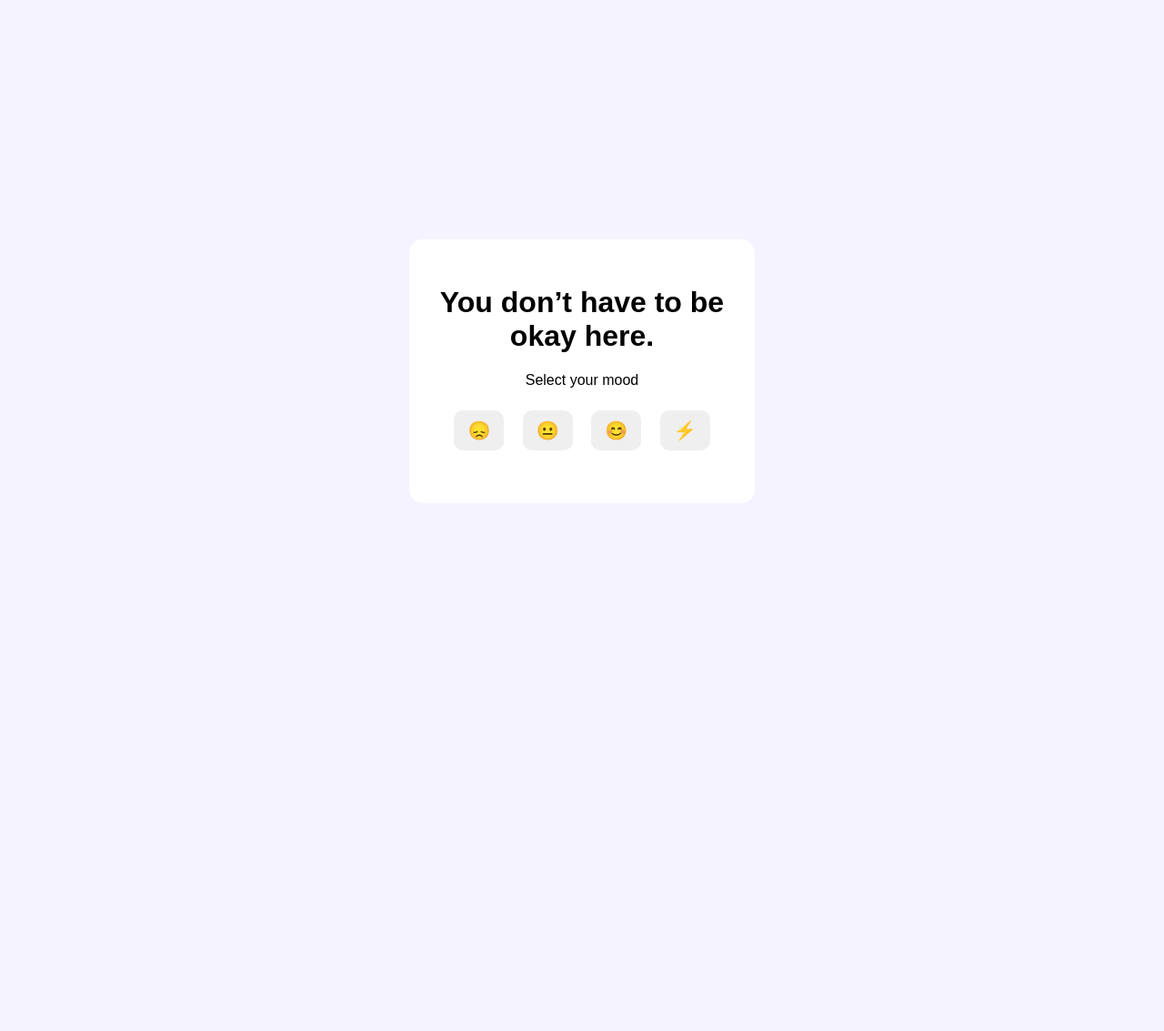
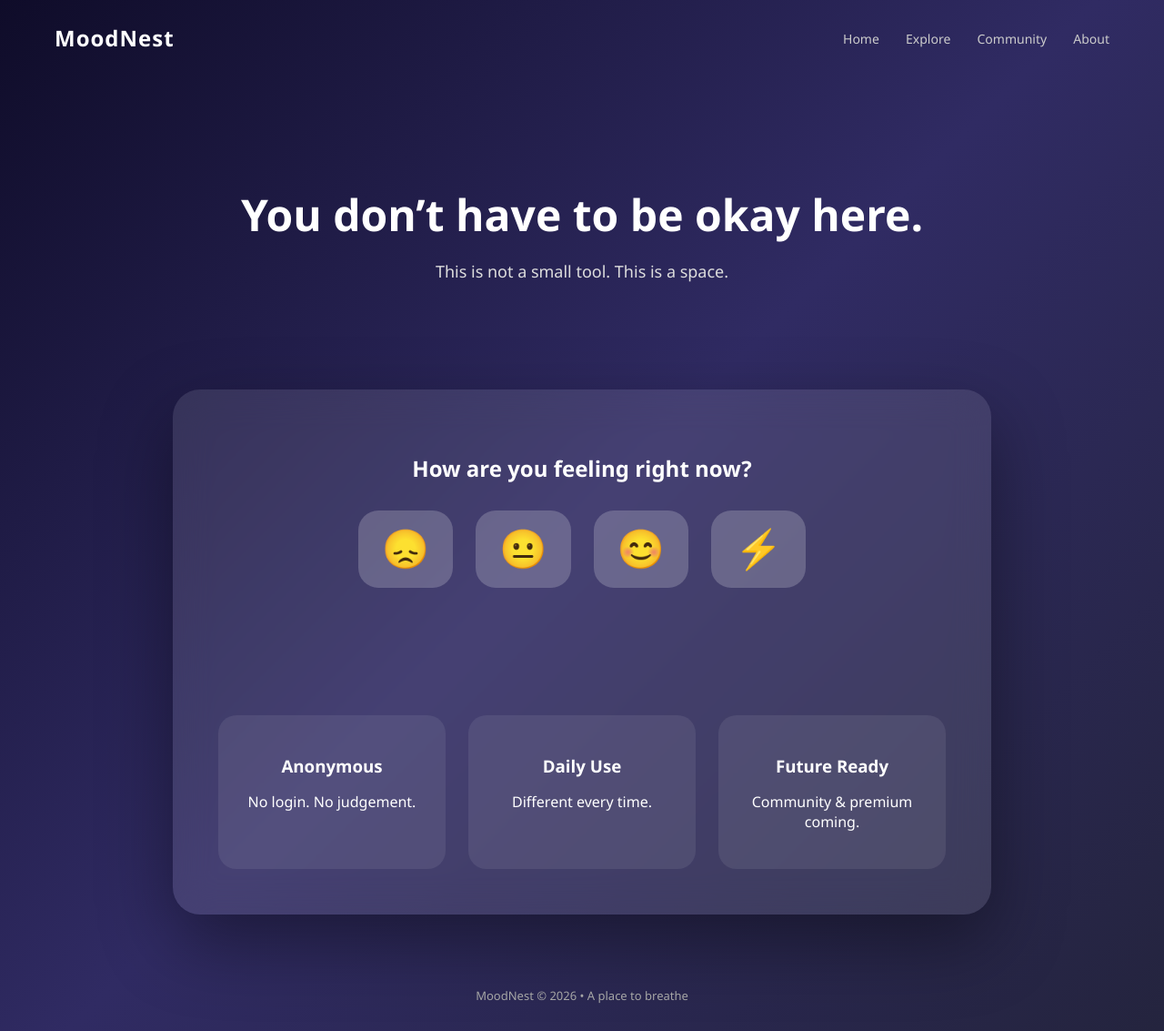
Before and after one commit to Stark678-creator/moodnest, a plain HTML site: page index.html in a window 1280 px wide. Shown: the whole page at 91% size. Before the commit the page ends 816 px from the top, so only its background shows below. Drawn offline with Linux system fonts and the light colour scheme.

Commit message:
Update index.html

```diff
--- a/index.html
+++ b/index.html
@@ -3,13 +3,168 @@
 <head>
 <meta charset="UTF-8">
 <title>MoodNest</title>
-  <link rel="stylesheet" href="style.css">
+
+<style>
+* { box-sizing: border-box; }
+
+body {
+  margin: 0;
+  font-family: "Segoe UI", Arial, sans-serif;
+  background: linear-gradient(135deg, #0f0c29, #302b63, #24243e);
+  color: white;
+  min-height: 100vh;
+}
+
+/* HEADER */
+header {
+  padding: 25px 60px;
+  display: flex;
+  justify-content: space-between;
+  align-items: center;
+}
+
+header h2 {
+  margin: 0;
+  font-weight: 600;
+  letter-spacing: 1px;
+}
+
+nav a {
+  color: #ccc;
+  margin-left: 25px;
+  text-decoration: none;
+  font-size: 14px;
+}
+
+nav a:hover { color: white; }
+
+/* HERO */
+.hero {
+  text-align: center;
+  padding: 80px 20px 50px;
+}
+
+.hero h1 {
+  font-size: 48px;
+  margin-bottom: 10px;
+}
+
+.hero p {
+  font-size: 18px;
+  color: #ddd;
+}
+
+/* CARD */
+.card {
+  background: rgba(255,255,255,0.1);
+  backdrop-filter: blur(20px);
+  max-width: 900px;
+  margin: 50px auto;
+  padding: 50px;
+  border-radius: 30px;
+  box-shadow: 0 30px 80px rgba(0,0,0,0.4);
+}
+
+/* MOODS */
+.moods {
+  display: flex;
+  justify-content: center;
+  gap: 25px;
+  margin: 30px 0;
+}
+
+.moods button {
+  font-size: 42px;
+  padding: 18px 26px;
+  border-radius: 22px;
+  border: none;
+  cursor: pointer;
+  background: rgba(255,255,255,0.2);
+  transition: transform .2s, background .2s;
+}
+
+.moods button:hover {
+  transform: scale(1.15);
+  background: rgba(255,255,255,0.35);
+}
+
+/* ACTIONS */
+.actions {
+  display: flex;
+  justify-content: center;
+  gap: 25px;
+  margin-top: 35px;
+}
+
+.actions button {
+  padding: 16px 34px;
+  font-size: 18px;
+  border-radius: 30px;
+  border: none;
+  cursor: pointer;
+  background: linear-gradient(135deg,#7f5af0,#5f3dc4);
+  color: white;
+  transition: transform .2s, box-shadow .2s;
+}
+
+.actions button:hover {
+  transform: translateY(-3px);
+  box-shadow: 0 10px 30px rgba(0,0,0,.4);
+}
+
+/* RESULT */
+#result {
+  margin-top: 40px;
+  text-align: center;
+  font-size: 20px;
+  min-height: 40px;
+}
+
+/* EXTRA SECTION */
+.features {
+  display: grid;
+  grid-template-columns: repeat(auto-fit,minmax(220px,1fr));
+  gap: 25px;
+  margin-top: 60px;
+}
+
+.feature {
+  background: rgba(255,255,255,0.08);
+  padding: 25px;
+  border-radius: 20px;
+  text-align: center;
+}
+
+.feature h3 { margin-bottom: 10px; }
+
+footer {
+  text-align: center;
+  padding: 30px;
+  font-size: 13px;
+  color: #aaa;
+}
+</style>
 </head>
+
 <body>
 
-  <div class="container">
+<header>
+  <h2>MoodNest</h2>
+  <nav>
+    <a href="#">Home</a>
+    <a href="#">Explore</a>
+    <a href="#">Community</a>
+    <a href="#">About</a>
+  </nav>
+</header>
+
+<section class="hero">
   <h1>You don’t have to be okay here.</h1>
-    <p>Select your mood</p>
+  <p>This is not a small tool. This is a space.</p>
+</section>
+
+<div class="card">
+  <h2 style="text-align:center;">How are you feeling right now?</h2>
 
   <div class="moods">
     <button onclick="selectMood()">😞</button>
@@ -18,15 +173,71 @@
     <button onclick="selectMood()">⚡</button>
   </div>
 
-    <div id="choice" class="hidden">
-      <p>What do you need right now?</p>
-      <button onclick="showComfort()">🫂 Comfort me</button>
-      <button onclick="showEngage()">🚀 Engage me</button>
+  <div class="actions" id="actions" style="display:none;">
+    <button onclick="comfort()">🫂 Comfort</button>
+    <button onclick="engage()">🚀 Boost</button>
+    <button onclick="reflect()">🧠 Reflect</button>
   </div>
 
   <div id="result"></div>
+
+  <div class="features">
+    <div class="feature">
+      <h3>Anonymous</h3>
+      <p>No login. No judgement.</p>
+    </div>
+    <div class="feature">
+      <h3>Daily Use</h3>
+      <p>Different every time.</p>
+    </div>
+    <div class="feature">
+      <h3>Future Ready</h3>
+      <p>Community & premium coming.</p>
+    </div>
+  </div>
 </div>
 
-  <script src="script.js"></script>
+<footer>
+  MoodNest © 2026 • A place to breathe
+</footer>
+
+<script>
+function selectMood(){
+  document.getElementById("actions").style.display="flex";
+}
+
+function random(arr){
+  return arr[Math.floor(Math.random()*arr.length)];
+}
+
+function comfort(){
+  show([
+    "You’re allowed to slow down.",
+    "You survived more than you remember.",
+    "Rest is productive too."
+  ]);
+}
+
+function engage(){
+  show([
+    "Channel this energy.",
+    "Do one thing boldly.",
+    "Momentum looks good on you."
+  ]);
+}
+
+function reflect(){
+  show([
+    "What are you avoiding right now?",
+    "What would future-you thank you for?",
+    "Be honest. No one’s watching."
+  ]);
+}
+
+function show(arr){
+  document.getElementById("result").innerText = random(arr);
+}
+</script>
+
 </body>
 </html>
```
Lines whose indentation alone changed are shown as unchanged.
